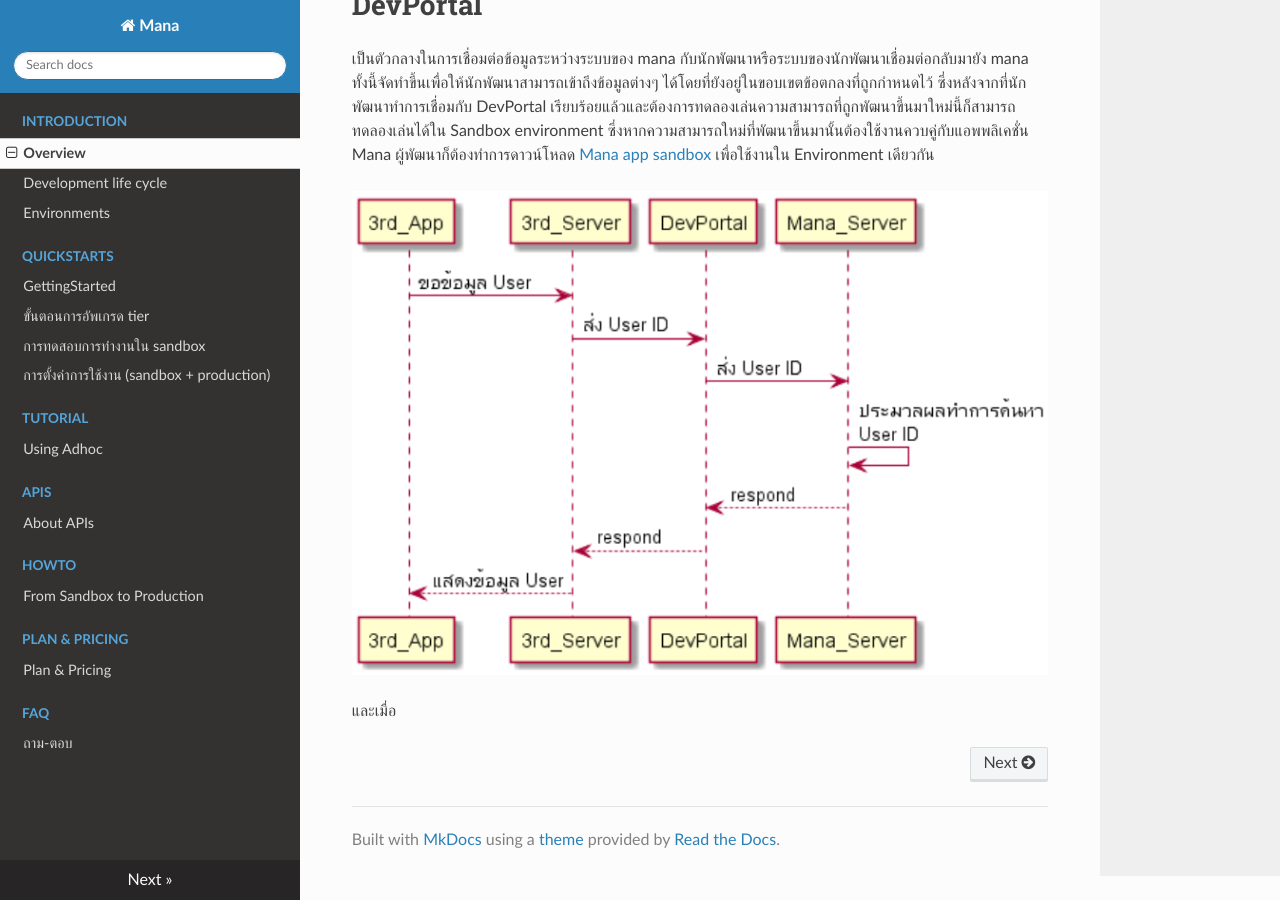
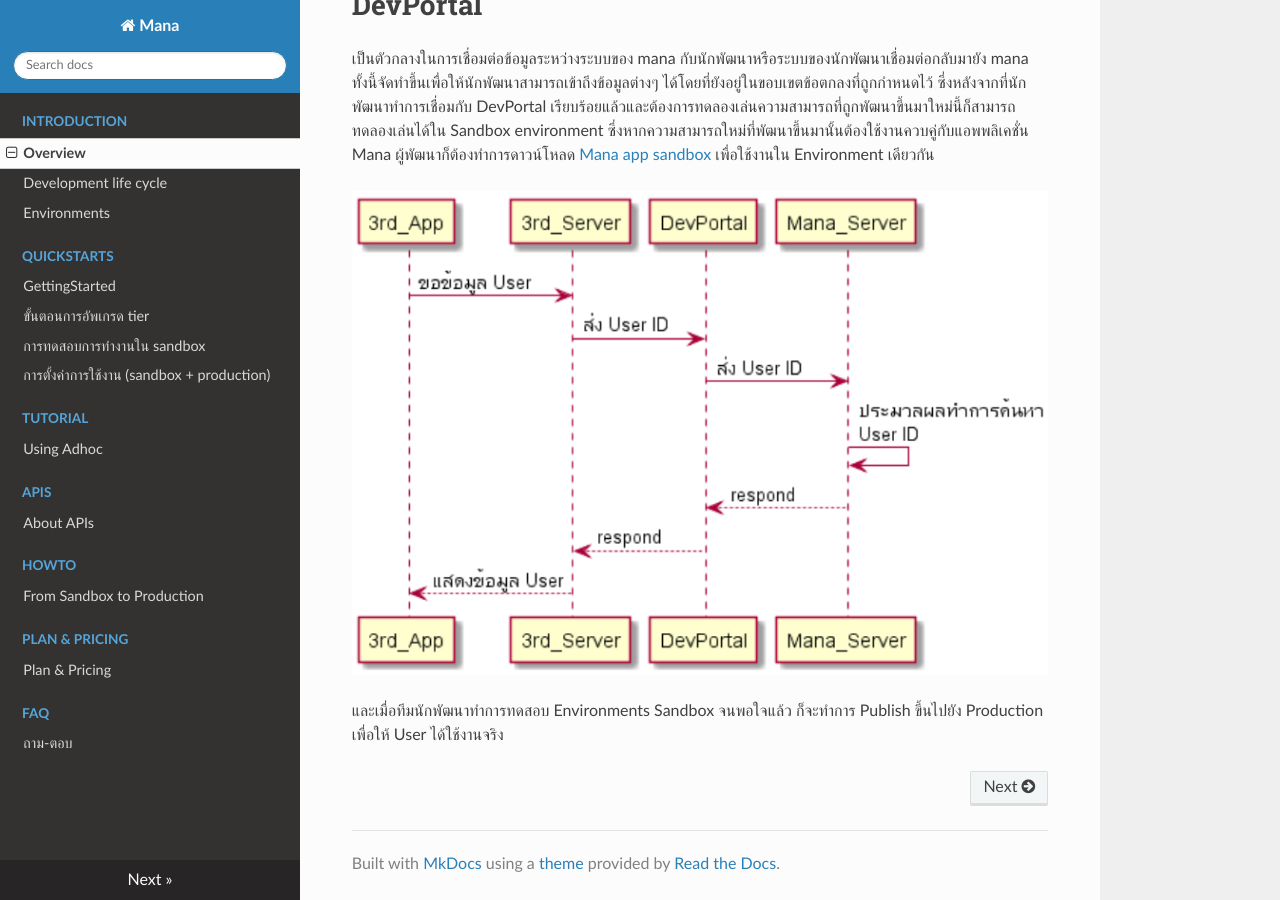
Before and after one commit to group-thes/doc-mana-dev, an MkDocs documentation site: the page built from docs/Introduction/Overview.md, in a window 1280 px wide and 900 px high, scrolled down 763 px. Built offline with MkDocs 1.6.1, drawn with Linux system fonts in a browser that asks for light colours; nearby versions of some CDN libraries.

Commit message:
add content overview

```diff
--- a/docs/Introduction/Overview.md
+++ b/docs/Introduction/Overview.md
@@ -9,4 +9,4 @@
 ![a](../img/Introduction/devportalplant.PNG)
 
 
-และเมื่อ
+และเมื่อทีมนักพัฒนาทำการทดสอบ Environments Sandbox จนพอใจแล้ว ก็จะทำการ Publish ขึ้นไปยัง Production เพื่อให้ User ได้ใช้งานจริง
```
